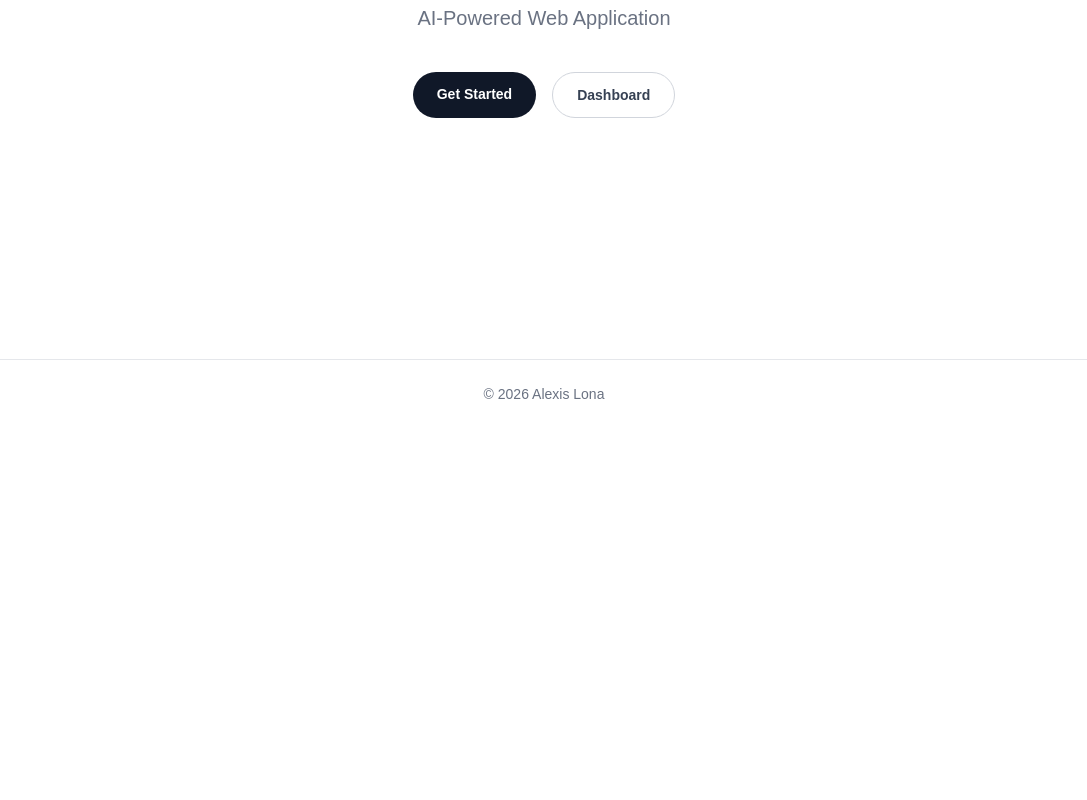
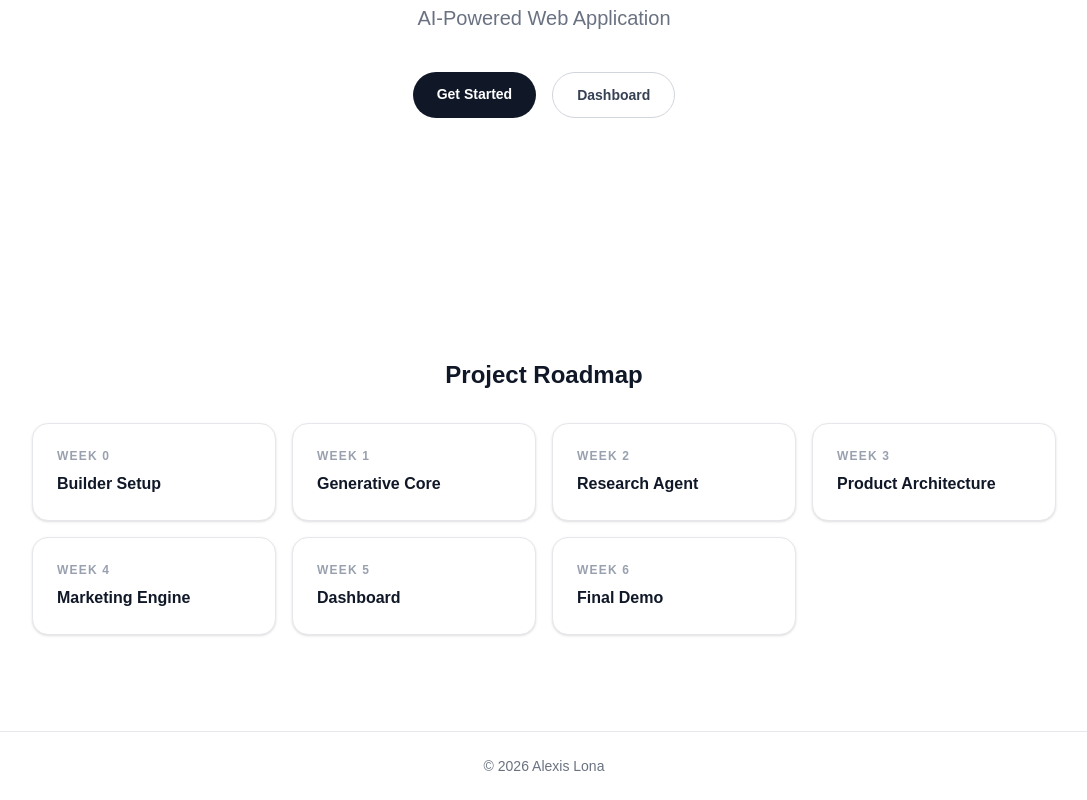
Before and after one commit to Alexis-LoReRe/My-Venture-, a Next.js app: page / in a window 1280 px wide. Shown: the part 374-1174 px from the top of the page, without its empty margins (96-1183 px from the left). Before the commit the page ends 802 px from the top, so only its background shows below. Built offline with nearby package versions, Linux system fonts and the light colour scheme.

Commit message:
Week 0 - added project roadmap

```diff
--- a/app/page.tsx
+++ b/app/page.tsx
@@ -1,8 +1,19 @@
 import Link from "next/link";
+
+const weeks = [
+  { week: 0, title: "Builder Setup" },
+  { week: 1, title: "Generative Core" },
+  { week: 2, title: "Research Agent" },
+  { week: 3, title: "Product Architecture" },
+  { week: 4, title: "Marketing Engine" },
+  { week: 5, title: "Dashboard" },
+  { week: 6, title: "Final Demo" },
+];
 
 export default function Home() {
   return (
-    <div className="flex flex-col items-center justify-center min-h-[calc(100vh-8rem)] px-6 text-center">
+    <div className="flex flex-col items-center px-6">
+      <div className="flex flex-col items-center justify-center min-h-[calc(100vh-8rem)] text-center">
         <h1 className="text-5xl font-bold tracking-tight text-gray-900 dark:text-white sm:text-6xl">
           My Venture
         </h1>
@@ -24,5 +35,27 @@ export default function Home() {
           </Link>
         </div>
       </div>
+
+      <section className="w-full max-w-5xl pb-24">
+        <h2 className="text-2xl font-semibold text-gray-900 dark:text-white mb-8 text-center">
+          Project Roadmap
+        </h2>
+        <div className="grid grid-cols-1 sm:grid-cols-2 lg:grid-cols-3 xl:grid-cols-4 gap-4">
+          {weeks.map(({ week, title }) => (
+            <div
+              key={week}
+              className="rounded-2xl border border-gray-200 dark:border-gray-700 bg-white dark:bg-gray-900 p-6 flex flex-col gap-2 shadow-sm hover:shadow-md transition-shadow"
+            >
+              <span className="text-xs font-semibold uppercase tracking-widest text-gray-400 dark:text-gray-500">
+                Week {week}
+              </span>
+              <span className="text-base font-semibold text-gray-900 dark:text-white">
+                {title}
+              </span>
+            </div>
+          ))}
+        </div>
+      </section>
+    </div>
   );
 }
```
Lines whose indentation alone changed are shown as unchanged.
